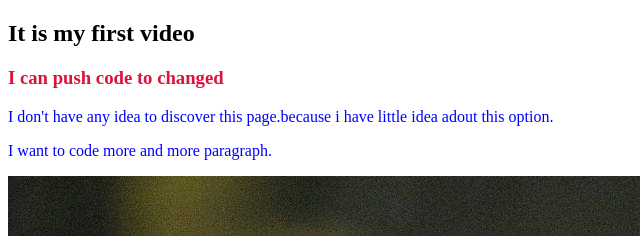
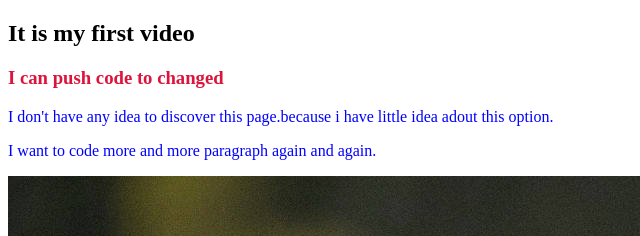
Before and after one commit to pritiproject/my-third-repo, a plain HTML site: page index.html in a window 1280 px wide. Shown: the top 236 px of the page, 0-640 px from the left. Drawn offline with Linux system fonts and the light colour scheme.

```diff
--- a/index.html
+++ b/index.html
@@ -11,7 +11,7 @@
  <h2>It is my first video</h2>
  <h3>I can push code to changed</h3>
  <p>I don't have any idea to discover this page.because i have little idea adout this option.</p>
- <p>I want to code more  and more paragraph. </p>
+ <p>I want to code more  and more paragraph again and again. </p>
  <img src="priti04.jpg" alt="">
  <img src="priti05.jpg" alt="">
 </body>
```
